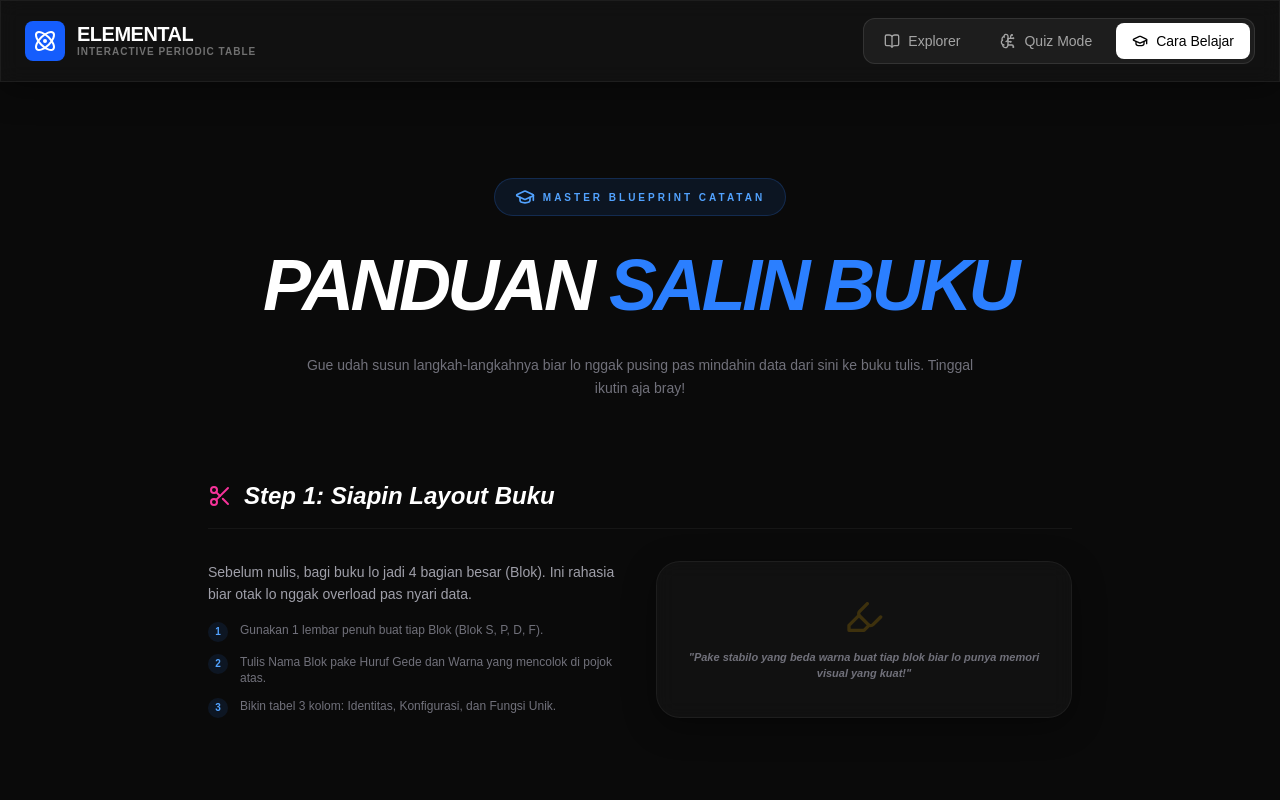
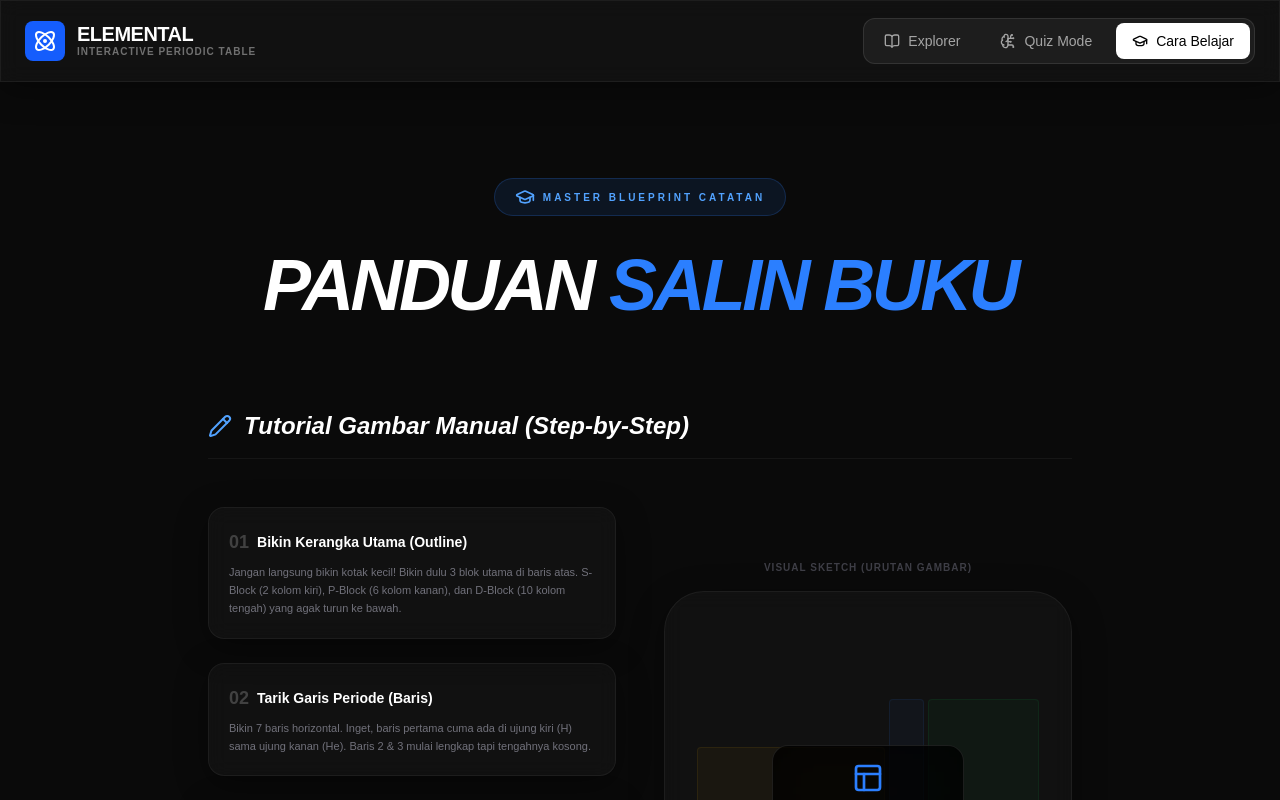
Before and after one commit to johsua092-ui/periodik-table, a Next.js app: page /periodik-table/ in a window 1280 px wide. Both pictures are taken after a click on the button "Cara Belajar". Shown: the top 800 px of the page. Built offline with nearby package versions, Linux system fonts and the light colour scheme.

Commit message:
Update: Add Step-by-step Manual Drawing Tutorial for Periodic Table

```diff
--- a/src/components/StudyGuide.tsx
+++ b/src/components/StudyGuide.tsx
@@ -1,14 +1,41 @@
 "use client";
 
 import { motion } from "framer-motion";
-import { GraduationCap, BookOpen, PenTool, CheckCircle, Star, Layers, Scissors, Highlighter } from "lucide-react";
+import { GraduationCap, BookOpen, PenTool, CheckCircle, Star, Layers, Scissors, Highlighter, Layout, Pencil } from "lucide-react";
 
 /**
- * Edisi Khusus: Master Blueprint buat dicatet di buku tulis.
- * Didesain biar user gampang banget buat mindahin info ke kertas.
+ * Update: Tutorial Gambar Manual dari Nol.
+ * Gue kasih urutan apa yang harus digambar pertama kali di kertas.
  */
 
 export default function StudyGuide() {
+  const drawSteps = [
+    {
+      step: "01",
+      title: "Bikin Kerangka Utama (Outline)",
+      desc: "Jangan langsung bikin kotak kecil! Bikin dulu 3 blok utama di baris atas. S-Block (2 kolom kiri), P-Block (6 kolom kanan), dan D-Block (10 kolom tengah) yang agak turun ke bawah.",
+      color: "border-blue-500"
+    },
+    {
+      step: "02",
+      title: "Tarik Garis Periode (Baris)",
+      desc: "Bikin 7 baris horizontal. Inget, baris pertama cuma ada di ujung kiri (H) sama ujung kanan (He). Baris 2 & 3 mulai lengkap tapi tengahnya kosong.",
+      color: "border-green-500"
+    },
+    {
+      step: "03",
+      title: "Sketsa Blok F di Bawah",
+      desc: "Bikin 2 baris terpisah di paling bawah buku lo. Ini buat geng Lanthanide & Actinide. Kasih jarak biar nggak nempel sama tabel utama.",
+      color: "border-pink-500"
+    },
+    {
+      step: "04",
+      title: "Isi Simbol & Warna",
+      desc: "Baru deh lo isi simbolnya satu-satu mulai dari nomor atom 1 (H). Terakhir, kasih warna pake stabilo sesuai bloknya biar makin cakep.",
+      color: "border-yellow-500"
+    }
+  ];
+
   return (
     <div className="max-w-4xl mx-auto space-y-20 py-12 px-4">
       {/* Header */}
@@ -20,45 +47,60 @@ export default function StudyGuide() {
         <h2 className="text-4xl md:text-7xl font-black italic tracking-tighter leading-tight">
           PANDUAN <span className="text-blue-500">SALIN BUKU</span>
         </h2>
-        <p className="text-zinc-500 text-sm max-w-2xl mx-auto font-medium leading-relaxed">
-          Gue udah susun langkah-langkahnya biar lo nggak pusing pas mindahin data dari sini ke buku tulis. Tinggal ikutin aja bray!
-        </p>
       </section>
 
-      {/* Bagian 1: Persiapan Layout */}
-      <section className="space-y-8">
+      {/* TUTORIAL GAMBAR MANUAL (INI YANG LO MINTA NGAB) */}
+      <section className="space-y-12">
         <div className="flex items-center gap-3 border-b border-white/5 pb-4">
-          <Scissors className="w-6 h-6 text-pink-500" />
-          <h3 className="text-2xl font-black italic">Step 1: Siapin Layout Buku</h3>
+          <Pencil className="w-6 h-6 text-blue-400" />
+          <h3 className="text-2xl font-black italic">Tutorial Gambar Manual (Step-by-Step)</h3>
         </div>
-        <div className="grid md:grid-cols-2 gap-8">
+
+        <div className="grid md:grid-cols-2 gap-12 items-center">
+          {/* List Steps */}
+          <div className="space-y-6">
+            {drawSteps.map((s, i) => (
+              <div key={i} className={`p-5 glass rounded-2xl border-l-4 ${s.color} space-y-2`}>
+                <div className="flex items-center gap-2">
+                  <span className="text-lg font-black opacity-20">{s.step}</span>
+                  <h4 className="font-bold text-sm text-white">{s.title}</h4>
+                </div>
+                <p className="text-[11px] text-zinc-500 leading-relaxed">{s.desc}</p>
+              </div>
+            ))}
+          </div>
+
+          {/* Visual Sketch Simulator */}
           <div className="space-y-4">
-            <p className="text-sm text-zinc-400 leading-relaxed">
-              Sebelum nulis, bagi buku lo jadi 4 bagian besar (Blok). Ini rahasia biar otak lo nggak overload pas nyari data.
-            </p>
-            <ul className="space-y-3">
-              <li className="flex gap-3 text-xs text-zinc-500">
-                <div className="flex-none w-5 h-5 rounded-full bg-blue-500/10 flex items-center justify-center text-blue-400 font-bold text-[10px]">1</div>
-                Gunakan 1 lembar penuh buat tiap Blok (Blok S, P, D, F).
-              </li>
-              <li className="flex gap-3 text-xs text-zinc-500">
-                <div className="flex-none w-5 h-5 rounded-full bg-blue-500/10 flex items-center justify-center text-blue-400 font-bold text-[10px]">2</div>
-                Tulis Nama Blok pake Huruf Gede dan Warna yang mencolok di pojok atas.
-              </li>
-              <li className="flex gap-3 text-xs text-zinc-500">
-                <div className="flex-none w-5 h-5 rounded-full bg-blue-500/10 flex items-center justify-center text-blue-400 font-bold text-[10px]">3</div>
-                Bikin tabel 3 kolom: Identitas, Konfigurasi, dan Fungsi Unik.
-              </li>
-            </ul>
-          </div>
-          <div className="p-6 glass rounded-3xl border border-white/5 flex flex-col items-center justify-center text-center space-y-3">
-            <Highlighter className="w-10 h-10 text-yellow-500 opacity-20" />
-            <p className="text-[11px] font-bold text-zinc-500 italic">"Pake stabilo yang beda warna buat tiap blok biar lo punya memori visual yang kuat!"</p>
+            <p className="text-[10px] font-black text-zinc-700 uppercase tracking-widest text-center">Visual Sketch (Urutan Gambar)</p>
+            <div className="aspect-square glass rounded-[2.5rem] border border-white/10 p-8 flex flex-col justify-center gap-4 relative overflow-hidden">
+               {/* Simplified Skeleton Illustration */}
+               <div className="grid grid-cols-18 gap-1 opacity-20">
+                  {/* S-Block */}
+                  <div className="col-span-2 row-span-7 bg-blue-500/20 border border-blue-500/50 rounded-sm h-32" />
+                  {/* D-Block */}
+                  <div className="col-span-10 row-start-4 row-span-4 bg-yellow-500/20 border border-yellow-500/50 rounded-sm h-20" />
+                  {/* P-Block */}
+                  <div className="col-span-6 row-span-7 bg-green-500/20 border border-green-500/50 rounded-sm h-32" />
+               </div>
+               <div className="w-full h-8 bg-pink-500/10 border border-pink-500/30 rounded-sm mt-4 flex items-center justify-center">
+                  <span className="text-[8px] text-pink-400 font-bold uppercase tracking-tighter">F-Block (Gambar Terakhir)</span>
+               </div>
+
+               <div className="absolute inset-0 flex items-center justify-center pointer-events-none">
+                  <div className="p-4 bg-black/80 backdrop-blur-xl border border-white/10 rounded-2xl text-center">
+                    <Layout className="w-8 h-8 text-blue-500 mx-auto mb-2" />
+                    <p className="text-[10px] text-white font-bold uppercase tracking-widest leading-tight">
+                      Gunakan Penggaris!<br/><span className="text-zinc-500">Biar nggak miring bray.</span>
+                    </p>
+                  </div>
+               </div>
+            </div>
           </div>
         </div>
       </section>
 
-      {/* Bagian 2: Penjelasan & Cara Misahin Per-Blok */}
+      {/* Penjelasan & Cara Misahin Per-Blok */}
       <section className="space-y-12">
         <div className="flex items-center gap-3 border-b border-white/5 pb-4">
           <Layers className="w-6 h-6 text-blue-500" />
@@ -75,7 +117,7 @@ export default function StudyGuide() {
             <p className="text-sm text-zinc-400 italic">Logika: Unsur yang elektron terakhirnya ada di subkulit s (maksimal 2 elektron).</p>
             <div className="p-4 bg-white/5 rounded-2xl text-xs text-zinc-500 space-y-2">
               <p><strong>Isi Catatan:</strong> Golongan 1 (Alkali) & Golongan 2 (Alkali Tanah) + Helium.</p>
-              <p><strong>Ciri Khas:</strong> Logamnya lunak, gampang bereaksi sama air. Gaskeun tulis ini bray!</p>
+              <p><strong>Ciri Khas:</strong> Logamnya lunak, gampang bereaksi sama air.</p>
             </div>
           </div>
 
@@ -88,7 +130,7 @@ export default function StudyGuide() {
             <p className="text-sm text-zinc-400 italic">Logika: Unsur yang subkulit p-nya lagi keisi (maksimal 6 elektron).</p>
             <div className="p-4 bg-white/5 rounded-2xl text-xs text-zinc-500 space-y-2">
               <p><strong>Isi Catatan:</strong> Dari Golongan 13 sampe 18 (Gas Mulia).</p>
-              <p><strong>Ciri Khas:</strong> Isinya campur aduk (logam, non-logam, gas). Ini blok paling variasi!</p>
+              <p><strong>Ciri Khas:</strong> Isinya campur aduk (logam, non-logam, gas).</p>
             </div>
           </div>
 
@@ -101,7 +143,7 @@ export default function StudyGuide() {
             <p className="text-sm text-zinc-400 italic">Logika: Elektron terakhirnya mampir di subkulit d (maksimal 10 elektron).</p>
             <div className="p-4 bg-white/5 rounded-2xl text-xs text-zinc-500 space-y-2">
               <p><strong>Isi Catatan:</strong> Golongan 3 sampe 12 (Logam Transisi).</p>
-              <p><strong>Ciri Khas:</strong> Logamnya kuat-kuat banget, punya titik leleh tinggi. Contoh: Besi & Emas.</p>
+              <p><strong>Ciri Khas:</strong> Logamnya kuat-kuat banget, punya titik leleh tinggi.</p>
             </div>
           </div>
 
@@ -113,8 +155,8 @@ export default function StudyGuide() {
             </div>
             <p className="text-sm text-zinc-400 italic">Logika: Subkulit f yang keisi (maksimal 14 elektron).</p>
             <div className="p-4 bg-white/5 rounded-2xl text-xs text-zinc-500 space-y-2">
-              <p><strong>Isi Catatan:</strong> Deret Lanthanide (baris atas) & Actinide (baris bawah).</p>
-              <p><strong>Ciri Khas:</strong> Banyak yang radioaktif dan buatan manusia. Unsur langka bray!</p>
+              <p><strong>Isi Catatan:</strong> Deret Lanthanide & Actinide.</p>
+              <p><strong>Ciri Khas:</strong> Banyak yang radioaktif dan buatan manusia.</p>
             </div>
           </div>
         </div>
@@ -128,11 +170,6 @@ export default function StudyGuide() {
         </div>
 
         <div className="bg-zinc-950 p-8 md:p-12 rounded-[3rem] border border-white/5 space-y-10">
-          <div className="space-y-4">
-            <h4 className="text-lg font-bold text-center italic">CONTOH FORMAT CATATAN DI BUKU TULIS</h4>
-            <div className="w-20 h-1 bg-blue-500 mx-auto rounded-full" />
-          </div>
-
           <div className="grid md:grid-cols-2 gap-12">
             {/* Template Unsur */}
             <div className="space-y-6">
@@ -150,7 +187,6 @@ export default function StudyGuide() {
               </div>
             </div>
 
-            {/* Checklist Penutup */}
             <div className="space-y-6">
               <h4 className="font-bold text-sm uppercase tracking-widest text-zinc-500 flex items-center gap-2">
                 <Star className="w-4 h-4" />
@@ -163,7 +199,7 @@ export default function StudyGuide() {
                 </li>
                 <li className="flex items-center gap-3 text-sm text-zinc-300">
                   <div className="w-2 h-2 bg-blue-500 rounded-full" />
-                  Tandai unsur yang Radioaktif pake tanda bahaya ☢️.
+                  Tandai unsur yang Radioaktif pake tanda bahaya.
                 </li>
                 <li className="flex items-center gap-3 text-sm text-zinc-300">
                   <div className="w-2 h-2 bg-blue-500 rounded-full" />
```
